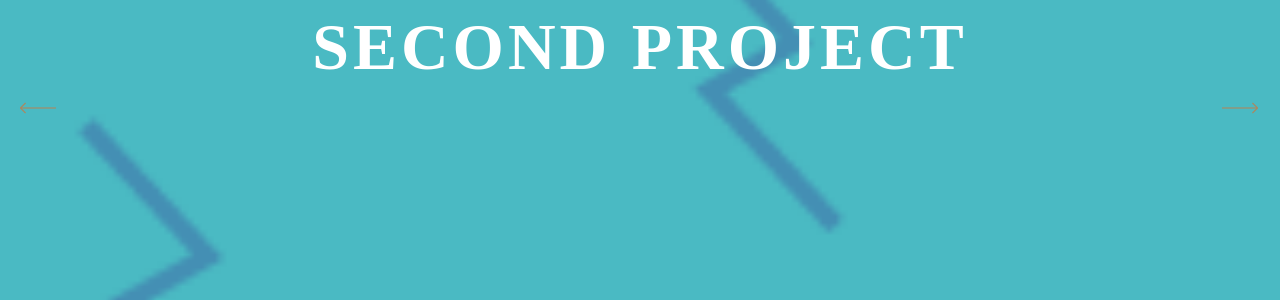
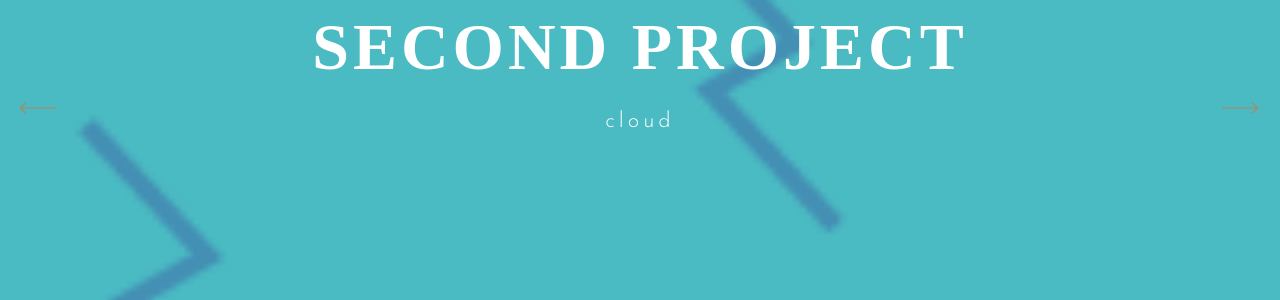
Before and after one commit to SAONATYPE/saonatype.github.io, a Jekyll site: the page built from index.html, in a window 1280 px wide and 900 px high. Shown: the part 384-684 px from the top of the window. Built offline with Jekyll 4.4.1, drawn with Linux system fonts in a browser that asks for light colours; some web fonts are replaced.

```diff
--- a/index.html
+++ b/index.html
@@ -10,7 +10,8 @@ slides:
 
 - layout: default
   title: Second Project
-  tagline:
+  link_to: cloudon.html
+  tagline: cloud
   background: images/blue-zig-zagz.png
 
 - title: Third slide
```
